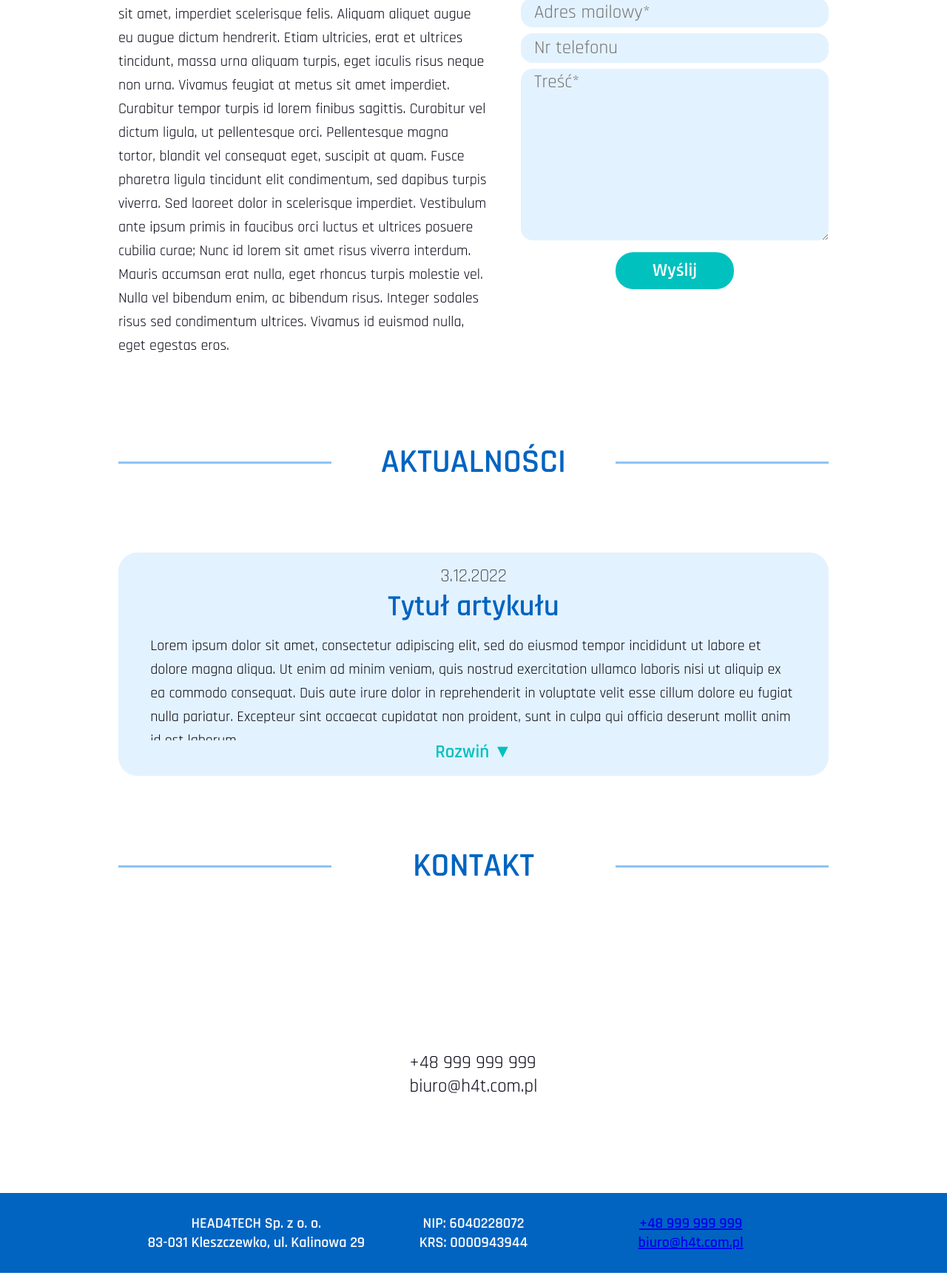
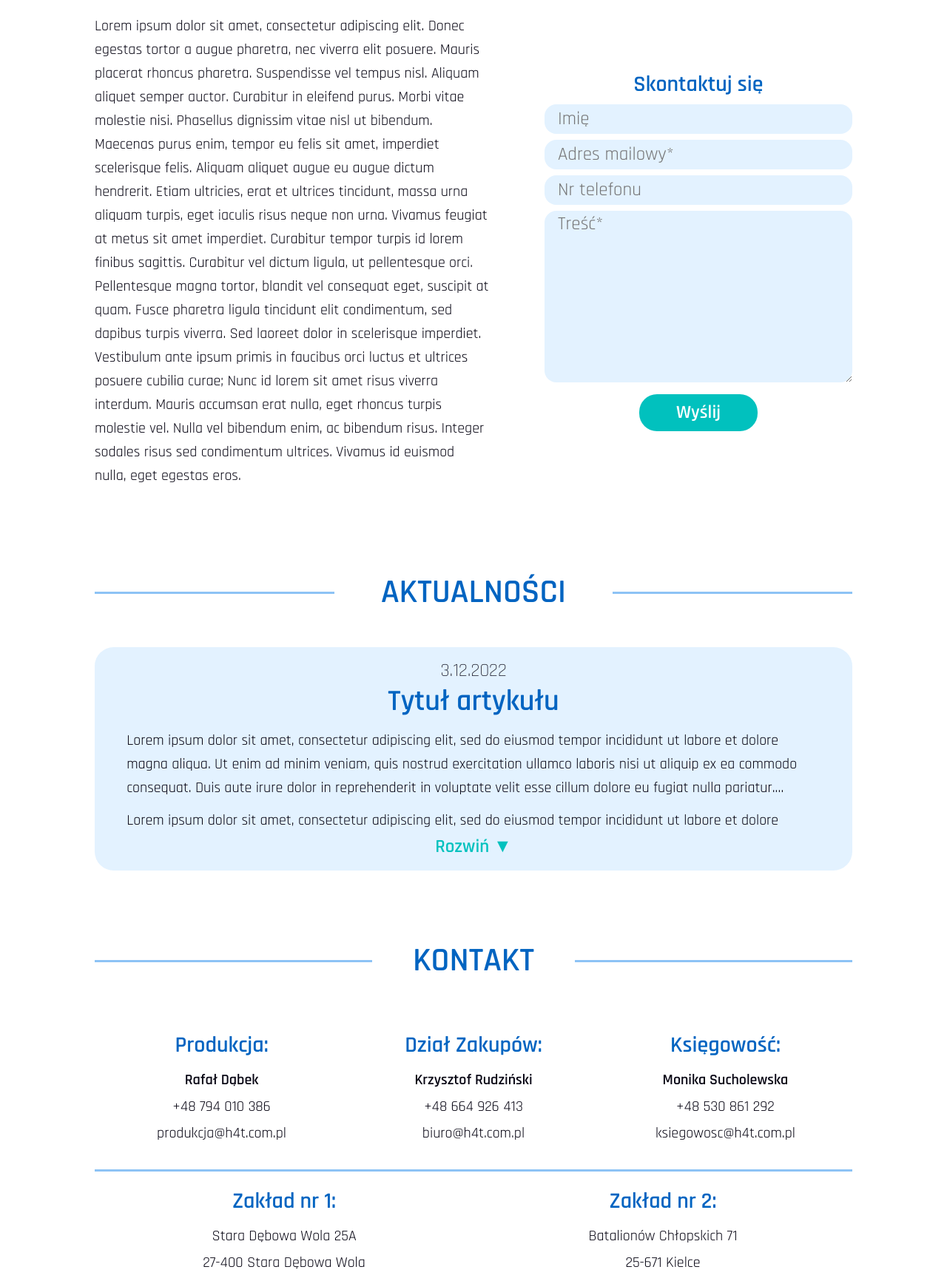
Before and after one commit to kajsujatu/h4t, a PHP site: page / in a window 1280 px wide; the page is wider, and only the part inside the window is pictured. Shown: the part 2668-4400 px from the top of that part at 74% size. Run offline with PHP 8.4, Linux system fonts and the light colour scheme.

Commit message:
styling, contact sector, hamburger menu

```diff
--- a/css/style.css
+++ b/css/style.css
@@ -335,7 +362,7 @@ body {
     align-self: center;
     display: flex;
     flex-direction: row;
-    width: min(90%, 60rem);
+    width: min(90%, 64rem);
     flex-wrap: wrap;
     justify-content: center;
 
@@ -401,7 +428,6 @@ body {
     flex: 0 1 100%;
     display: flex;
     align-items: center;
-    margin-bottom: 3rem;
 }
 
 .line-both {
@@ -409,13 +435,17 @@ body {
 }
 
 .headline {
-    flex: 1 1 40%;
+    flex: 1 1 35%;
     text-align: center;
     color: var(--main-color);
     font-size: var(--fs-900);
     font-weight: var(--fw-semi-bold);
 }
  /* end 2nd type without logo: */
+
+ #contact .headline-clear .headline {
+    flex: 1 1 20%;
+ }
 
 p {
     color: var(--black-color);
@@ -437,13 +467,13 @@ p {
     align-self: center;
     display: flex;
     flex-direction: row;
-    width: min(90%, 60rem);
+    width: min(90%, 64rem);
     flex-wrap: wrap;
     justify-content: center;
 }
 
 .article-container {
-    width: min(60rem, 90vw);
+    width: min(64rem, 90vw);
     height: auto;
     padding-block: 1rem;
     padding-inline: 2rem;
@@ -452,6 +482,14 @@ p {
     text-align: center;
     overflow: hidden;
 }
+
+.cutoff-text {
+    display: -webkit-box;
+    overflow: hidden;
+    -webkit-box-orient: vertical;
+    -webkit-line-clamp: 3;
+}
+
 
 .article-content {
     height: 9.7rem;
@@ -500,18 +538,6 @@ form {
     justify-content: end;
     justify-items: center;
     row-gap: .5rem;
-}
-
-a,
-input,
-textarea {
-    outline: none;
-}
-
-a:focus,
-input:focus,
-textarea:focus {
-    outline: 3px solid #0164C1;
 }
 
 .form-name,
@@ -563,18 +589,46 @@ textarea:focus {
     margin-top: 3rem;
     align-self: center;
     display: flex;
-    flex-direction: row;
-    width: min(90%, 60rem);
+    justify-content: center;
     flex-wrap: wrap;
-    justify-content: center;
+    width: min(90%, 64rem);
 }
 
 .contact-data {
-    display: grid;
-    font-size: var(--fs-600);
+    display: flex;
+    justify-content: space-evenly;
+    flex-wrap: wrap;
+    font-size: var(--fs-700);
     font-weight: var(--fw-regular);
     color: var(--white-color);
-    margin-block: 8rem;
+ }
+
+.contact-data > * {
+    margin-top: 1.3rem;
+    text-align: center;
+ }
+
+.contact-data > *:nth-child(-n+3) {
+    flex: 0 1 33%;
+ }
+
+.contact-data > *:nth-child(4) {
+    flex: 0 1 100%;
+ }
+
+.contact-data > *:nth-child(5),
+.contact-data > *:nth-child(6) {
+    flex: 0 1 50%;
+    text-align: center;
+ }
+
+.contact-data > *:nth-child(7) {
+    flex: 0 1 100%;
+    text-align: center;
+ }
+
+.contact-data p {
+    line-height: 1rem;
 }
 
 .contact-data a {
@@ -583,65 +637,233 @@ textarea:focus {
     color: var(--black-color);
 }
 
-.contact-data a:hover {
+.contact-data a:hover  {
+    color: var(--accent-color);
+}
+
+.map {
+    width: 30rem;
+    height: 20rem;
+}
+
+.name {
     font-weight: var(--fw-semi-bold);
-    color: var(--main-color);
 }
+
 
 /* **************** FOOTER **************** */
 
 footer {
     width: 100%;
     height: 6.75rem;
+    margin-top: 4rem;
     background-color: var(--main-color);
     left: 0;
     bottom: 0;
-    display: grid;
-    align-content: center;
+    display: flex;
     justify-content: center;
 }
 
-#footer-container {
-    display: grid;
-    justify-content: center;
-    grid-template-columns: repeat(3, 1fr);
+footer #footer-container {
+    display: flex;
+    width: min(64rem, 90%);
     color: var(--white-color);
-    font-weight: var(--fw-semi-bold);
+    font-weight: var(--fw-regular);
     font-size: var(--fs-400);
     text-align: center;
+    line-height: 2.5rem;
 }
 
-#footer-container > div {
-    display: grid;
-    grid-template-rows: repeat(2, 1fr);
+footer #footer-container > div {
+    flex: 1 1 100%;
+    display: flex;
+    flex-direction: column;
     justify-content: center;
+}
+
+footer #footer-container a {
+    display: block;
+    height: 2.5rem;
+    font-weight: var(--fw-semi-bold);
+    color: var(--white-color);
+}
+
+footer #footer-container a::after {
+    content: "";
+    display: none;
+    position: relative;
+    width: .2rem;
+    height: .25rem;
+    background-color: var(--main-color-light);
+    animation: .5s lineUnder;
+}
+
+footer #footer-container a:hover::after {
+    display: block;
 }
 
 /* **************** MEDIA QUERIES **************** */
 
 @media (max-width: 75rem) { /* 1200px */
 
-    #navbar {
-        width: fit-content;
-        column-gap: 4.5rem;
+    #header-top #navbar {
+        width: 90%;
     }
+
+    #header-top #navbar nav {
+        margin-left: 3rem;
+    }
+
+
 
 }
 
 @media (max-width: 64rem) { /* 1024px */
 
+    #header-top #navbar {
+        width: 95%;
+    }
+
+    #header-top #navbar nav {
+        margin-left: 1.5rem;
+    }
+
+    .headline-next-to-logo {
+        font-size: var(--fs-800);
+     }
+     .line-right {
+        flex: 1 1 30%;
+     }
+
+    .headline {
+        font-size: var(--fs-800);
+     }
+
+}
 
 
-}
+
+@media (max-width: 48rem) { /* 768px */
+/* hamburger menu */
+
+    #header-top #navbar {
+        width: 80%;
+        justify-content: space-between;
+    }
+
+    #header-top #navbar #choose-lang {
+        display: none;
+    }
+
+    #header-top #navbar #hamburger-menu {
+        position: absolute;
+        top: 2.18rem;
+        right: 10%;
+        height: 1.625rem;
+        width: 2rem;
+        z-index: 2;
+        display: flex;
+        flex-direction: column;
+        justify-content: space-between;
+        cursor: pointer;
+    }
+
+    #header-top #navbar #hamburger-menu .menu-line {
+        display: block;
+        height: .25rem;
+        width: 100%;
+        border-radius: 10px;
+        background: var(--black-color);
+    }
+
+    #header-top #navbar #hamburger-menu .line1 {
+        transform-origin: 0% 0%;
+        transition: transform 0.4s ease-in-out;
+    }
+
+    #header-top #navbar #hamburger-menu .line2 {
+        transition: transform 0.2s ease-in-out;
+    }
+
+    #header-top #navbar #hamburger-menu .line3 {
+        transform-origin: 0% 100%;
+        transition: transform 0.4s ease-in-out;
+    }
 
 
 
 
 
 
-@media (max-width: 48rem) { /* 768px */
-/* hamburger menu */
 
+
+
+
+
+
+
+
+    #header-top #navbar nav #navigation-links {
+
+
+
+
+        display: none;
+
+
+
+    }
+
+    .mobile-links {
+        position: absolute;
+        width: 100%;
+        top: 6rem;
+        left: 0;
+        display: flex;
+        flex-direction: column;
+        gap: 2rem;
+        align-items: center;
+        background-color: var(--white-color);
+        z-index: 100;
+    }
+
+    #checkbox-hamburger[type="checkbox"]:checked ~ #hamburger-menu .line1 {
+        transform: rotate(45deg);
+    }
+
+    #checkbox-hamburger[type="checkbox"]:checked ~ #hamburger-menu .line2 {
+        transform: scaleY(0);
+    }
+
+    #checkbox-hamburger[type="checkbox"]:checked ~ #hamburger-menu .line3 {
+        transform: rotate(-45deg);
+    }
+
+    #main-section {
+        height: 30rem;
+    }
+
+    #main-section #main-headline {
+        font-size: var(--fs-800);
+    }
+
+    footer {
+        height: 18rem;
+    }
+
+    footer #footer-container {
+        flex-direction: column;
+    }
+
+    .headline-next-to-logo {
+        font-size: var(--fs-700);
+     }
+     .line-right {
+        flex: 1 1 30%;
+     }
+    .headline {
+        font-size: var(--fs-700);
+     }
 
 }
 
--- a/index.html
+++ b/index.html
@@ -13,7 +13,7 @@
     <!-- HEADER -->
     <header id="header-top">
         <div id="navbar">
-            <img src="img/logo-h4t-horizontal.svg" alt="logo HEAD4TECH">
+            <a href="#"><img src="img/logo-h4t-horizontal.svg" alt="logo HEAD4TECH"></a>
             <nav>
                 <ul id="navigation-links">
                     <li><a href="#production">Produkcja</a></li>
@@ -21,6 +21,12 @@
                     <li><a href="#news">Aktualności</a></li>
                     <li><a href="#contact">Kontakt</a></li>
                 </ul>
+                <input class="checkbox" type="checkbox" name="" id="checkbox-hamburger"/>
+                <label for="checkbox-hamburger" id="hamburger-menu">
+                    <span class="menu-line line1"></span>
+                    <span class="menu-line line2"></span>
+                    <span class="menu-line line3"></span>
+                </label>
             </nav>
             <div id="choose-lang">PL <span class="choose-lang-triangle">&#9660;</span></div>
         </div>
@@ -112,7 +118,7 @@
             <time datetime="2022-12-03 19:00">3.12.2022</time>
             <h4>Tytuł artykułu</h4>
             <div class="article-content">
-                <p>Lorem ipsum dolor sit amet, consectetur adipiscing elit, sed do eiusmod tempor incididunt ut labore et dolore magna aliqua. Ut enim ad minim veniam, quis nostrud exercitation ullamco laboris nisi ut aliquip ex ea commodo consequat. Duis aute irure dolor in reprehenderit in voluptate velit esse cillum dolore eu fugiat nulla pariatur. Excepteur sint occaecat cupidatat non proident, sunt in culpa qui officia deserunt mollit anim id est laborum...</p>
+                <p class="cutoff-text">Lorem ipsum dolor sit amet, consectetur adipiscing elit, sed do eiusmod tempor incididunt ut labore et dolore magna aliqua. Ut enim ad minim veniam, quis nostrud exercitation ullamco laboris nisi ut aliquip ex ea commodo consequat. Duis aute irure dolor in reprehenderit in voluptate velit esse cillum dolore eu fugiat nulla pariatur. Excepteur sint occaecat cupidatat non proident, sunt in culpa qui officia deserunt mollit anim id est laborum...</p>
                 <p>Lorem ipsum dolor sit amet, consectetur adipiscing elit, sed do eiusmod tempor incididunt ut labore et dolore magna aliqua. Ut enim ad minim veniam, quis nostrud exercitation ullamco laboris nisi ut aliquip ex ea commodo consequat. Duis aute irure dolor in reprehenderit in voluptate velit esse cillum dolore eu fugiat nulla pariatur. Excepteur sint occaecat cupidatat non proident, sunt in culpa qui officia deserunt mollit anim id est laborum...</p>
             </div>
             <span class="expand-article-link">Rozwiń &#9660;</span>
@@ -128,8 +134,45 @@
             <div class="line line-both"></div>
         </header>
         <main class="contact-data">
-            <a href="tel:">+48 999 999 999</a>
-            <a href="mailto:biuro@h4t.com.pl">biuro@h4t.com.pl</a>
+            <div>
+                <span class="contact-form-headline">Produkcja:</span>
+                <p class="name">Rafał Dąbek</p>
+                <p><a href="tel:+48794010386">+48 794 010 386</a></p>
+                <p><a href="mailto:produkcja@h4t.com.pl">produkcja@h4t.com.pl</a></p>
+            </div>
+            <div>
+                <span class="contact-form-headline">Dział Zakupów:</span>
+                <p class="name">Krzysztof Rudziński</p>
+                <p><a href="tel:+48664926413">+48 664 926 413</a></p>
+                <p><a href="mailto:biuro@h4t.com.pl">biuro@h4t.com.pl</a></p>
+            </div>
+            <div>
+                <span class="contact-form-headline">Księgowość:</span>
+                <p class="name">Monika Sucholewska</p>
+                <p><a href="tel:+48530861292">+48 530 861 292</a></p>
+                <p><a href="mailto:ksiegowosc@h4t.com.pl">ksiegowosc@h4t.com.pl</a></p>
+            </div>
+            <div class="line">
+            </div>
+            <div>
+                <span class="contact-form-headline">Zakład nr 1:</span>
+                <p>Stara Dębowa Wola 25A</p>
+                <p>27-400 Stara Dębowa Wola</p>
+
+                <iframe class="map" src="https://www.google.com/maps/embed?pb=!1m18!1m12!1m3!1d1881.2338691346063!2d21.42174468209811!3d50.9949745441264!2m3!1f0!2f0!3f0!3m2!1i1024!2i768!4f13.1!3m3!1m2!1s0x47180bb6556a4495%3A0x9b2058c93ccfeacf!2sStara%20D%C4%99bowa%20Wola%2025A%2C%2027-400%20Stara%20D%C4%99bowa%20Wola!5e0!3m2!1spl!2spl!4v1669134645164!5m2!1spl!2spl" style="border:0;" allowfullscreen="" loading="lazy" referrerpolicy="no-referrer-when-downgrade"></iframe>
+            </div>
+            <div>
+                <span class="contact-form-headline">Zakład nr 2:</span>
+                <p>Batalionów Chłopskich 71</p>
+                <p>25-671 Kielce</p>
+
+                <iframe class="map" src="https://www.google.com/maps/embed?pb=!1m18!1m12!1m3!1d2516.573996609573!2d20.594757015955576!3d50.89459446314277!2m3!1f0!2f0!3f0!3m2!1i1024!2i768!4f13.1!3m3!1m2!1s0x4718286fc3074b59%3A0xa737f48705394d61!2sBatalion%C3%B3w%20Ch%C5%82opskich%2071%2C%2025-671%20Kielce!5e0!3m2!1spl!2spl!4v1669134720338!5m2!1spl!2spl" style="border:0;" allowfullscreen="" loading="lazy" referrerpolicy="no-referrer-when-downgrade"></iframe>
+            </div>
+            <div>
+                <span class="contact-form-headline">Biuro Handlowe Pomorze:</span>
+                <p>ul. Kalinowa 29</p>
+                <p>83-031 Kleszczewko</p>
+            </div>
         </main>
     </section>
 
@@ -137,199 +180,18 @@
     <footer>
         <div id="footer-container">
             <div>
-                <span>HEAD4TECH Sp. z o. o.</span>
-                <span>83-031 Kleszczewko, ul. Kalinowa 29</span>
+                <span>HEAD4TECH Sp. z o. o. Wszelkie prawa zastrzeżone</span>
             </div>
             <div>
                 <span>NIP: 6040228072</span>
                 <span>KRS: 0000943944</span>
             </div>
             <div>
-                <a href="tel:">+48 999 999 999</a>
-                <a href="mailto:biuro@h4t.com.pl">biuro@h4t.com.pl</a>
-            </div>
+                                            </div>
         </div>
     </footer>
 
-
-
-
-
-
-    <script src="js/propeller.min.js"></script>
-    <script>
-
-
-        sectorFive.style.filter = "opacity()";
-
-        setTimeout(() => {
-
-        new Propeller(document.getElementById('circular-menu'), {
-            inertia: 1,
-            speed: .2,
-            step: 72,
-            stepTransitionTime: 1000,
-            stepTransitionEasing: "ease-in-out",
-    //        stepTransitionEasing: document.getElementById('circular-menu').style.transitionTimingFunction = "easy-in-out",
-    //        onRotate: function() {
-    //        console.log(this.angle);},
-
-            onRotate: function() {
-
-                if (this.angle/this.step === 1) {
-                    let styleFilterFive = sectorFive.getAttributeNode("style");
-                    sectorFive.removeAttributeNode(styleFilterFive);
-                    sectorOne.style.filter = "opacity()";
-                    console.log('1. ' + this.angle);
-
-                } else if (this.angle/this.step === 2) {
-                    let styleFilterOne = sectorOne.getAttributeNode("style");
-                    sectorOne.removeAttributeNode(styleFilterOne);
-                    sectorTwo.style.filter = "opacity()";
-                    console.log('2.' + this.angle);
-
-                } else if (this.angle/this.step === 3) {
-                    let styleFilterTwo = sectorTwo.getAttributeNode("style");
-                    sectorTwo.removeAttributeNode(styleFilterTwo);
-                    sectorThree.style.filter = "opacity()";
-                    console.log('3.' + this.angle);
-
-                } else if (this.angle/this.step === 4) {
-                    let styleFilterThree = sectorThree.getAttributeNode("style");
-                    sectorThree.removeAttributeNode(styleFilterThree);
-                    sectorFour.style.filter = "opacity()";
-                    console.log('4.' + this.angle);
-
-                } else if (this.angle/this.step === 5) {
-                    let styleFilterFour = sectorFour.getAttributeNode("style");
-                    sectorFour.removeAttributeNode(styleFilterFour);
-                    sectorFive.style.filter = "opacity()";
-                    console.log('5.' + this.angle);
-
-                    this.angle = 0;
-
-                };
-
-
-                },
-
-
-            }); }, 5000);
-
-
-
-
-            //  onDragStop: function() {
-              //  console.log('stop');
-          //  },
-          //  onDragStart: function () {
-            //  document.getElementById('sector-middle').onRotated.setAttribute('style', 'transform: rotate(-100deg)');
-          //  }
-
-
-
-
-
-
-
-        const upButton = document.getElementsByClassName('button');
-
-
-        const sectorOutside = document.getElementById('sector-outside');
-
-
-
-
- //    //   function highlightButton() {
-//
- //           setTimeout(() => {
- //            sectorFive.style.filter = "opacity(20%)";
- //            sectorOne.style.filter = "opacity()";
- //       //     sectorOne.style.scale = "1.05";
- //            console.log('0');
- //        }, 5000);
- //
- //            setTimeout(() => {
- //               sectorOne.style.filter = "opacity(20%)";
- //               sectorTwo.style.filter = "opacity()";
- //               console.log('1');
- //           }, 11000);
-//
- //           setTimeout(() => {
- //               sectorTwo.style.filter = "opacity(20%)";
- //               sectorThree.style.filter = "opacity()";
- //               console.log('2');
- //           }, 17000);
-//
- //           setTimeout(() => {
- //               sectorThree.style.filter = "opacity(20%)";
- //               sectorFour.style.filter = "opacity()";
- //               console.log('3');
- //           }, 23000);
-//
- //           setTimeout(() => {
- //           sectorFour.style.filter = "opacity(20%)";
- //           sectorFive.style.filter = "opacity()";
- //           console.log('4');
- //       }, 29000);
-//
- //
- //   };
-
-   //setInterval(highlightButton, 5000);
-
-
-//
-//      let currentButton = upButton[0];
-//      currentButton.style.filter = "opacity()";
-//
-//      currentButton = currentButton.nextElementSibling
-//
-//      setTimeout(() => {
-//
-//          currentButton.previousElementSibling = "opacity(20%)";
-//          currentButton.style.filter = "opacity()";
-//
-//          if (currentButton.nextElementSibling = sectorOutside) {
-//
-//
-//      currentButton.style.filter = "opacity(20%)";
-//      } }, 5000);
-//
-//  }};
-//
-
-
-
-
-
- //           if (currentImage.previousElementSibling == null) leftArrow.style.display = "none";
-//	if (currentImage.nextElementSibling == null) rightArrow.style.display = "none";
-//
-
-
-      //     setTimeout(() => {
-      //     upButton[i].style.filter = "opacity(20%)";
-      // }, 5000);
-
-
-
- //     function showLibraryInfo() {
- //         if (window.libInfoShown !== true) {
- //             var windStuff = document.getElementsByClassName('wind');
- //             var libStuff = document.getElementsByClassName('propeller');
- //             for (var i = 0; i < windStuff.length; i++) {
- //                 var obj = windStuff[i];
- //                 obj.style.display = 'none';
- //             }
- //             for (var i = 0; i < libStuff.length; i++) {
- //                 var obj = libStuff[i];
- //                 obj.style.display = 'inline-block';
- //             }
- //             window.libInfoShown = true;
- //         }
- //     }
-    </script>
+    <script src="js/propeller.min.js" async></script>
 
 </body>
 </html>
```
Also changed, not shown: other parts of css/style.css (+45 -18 lines), js/script.js (+122 -1 lines), img/arch/1pt/circular-menu-button-dostawa.png (added), img/arch/1pt/circular-menu-button-produkcja.png (added), img/arch/1pt/circular-menu-button-recykling.png (added), img/arch/1pt/circular-menu-button-zgrzewanie.png (added), img/arch/2pt/circular-menu-button-dostawa.png (added), img/arch/2pt/circular-menu-button-produkcja.png (added), img/arch/2pt/circular-menu-button-recykling.png (added), img/arch/2pt/circular-menu-button-zgrzewanie.png (added), img/arch/none/circular-menu-button-dostawa.png (added), img/arch/none/circular-menu-button-produkcja.png (added), img/arch/none/circular-menu-button-recykling.png (added), img/arch/none/circular-menu-button-zgrzewanie.png (added), 4 more files.
